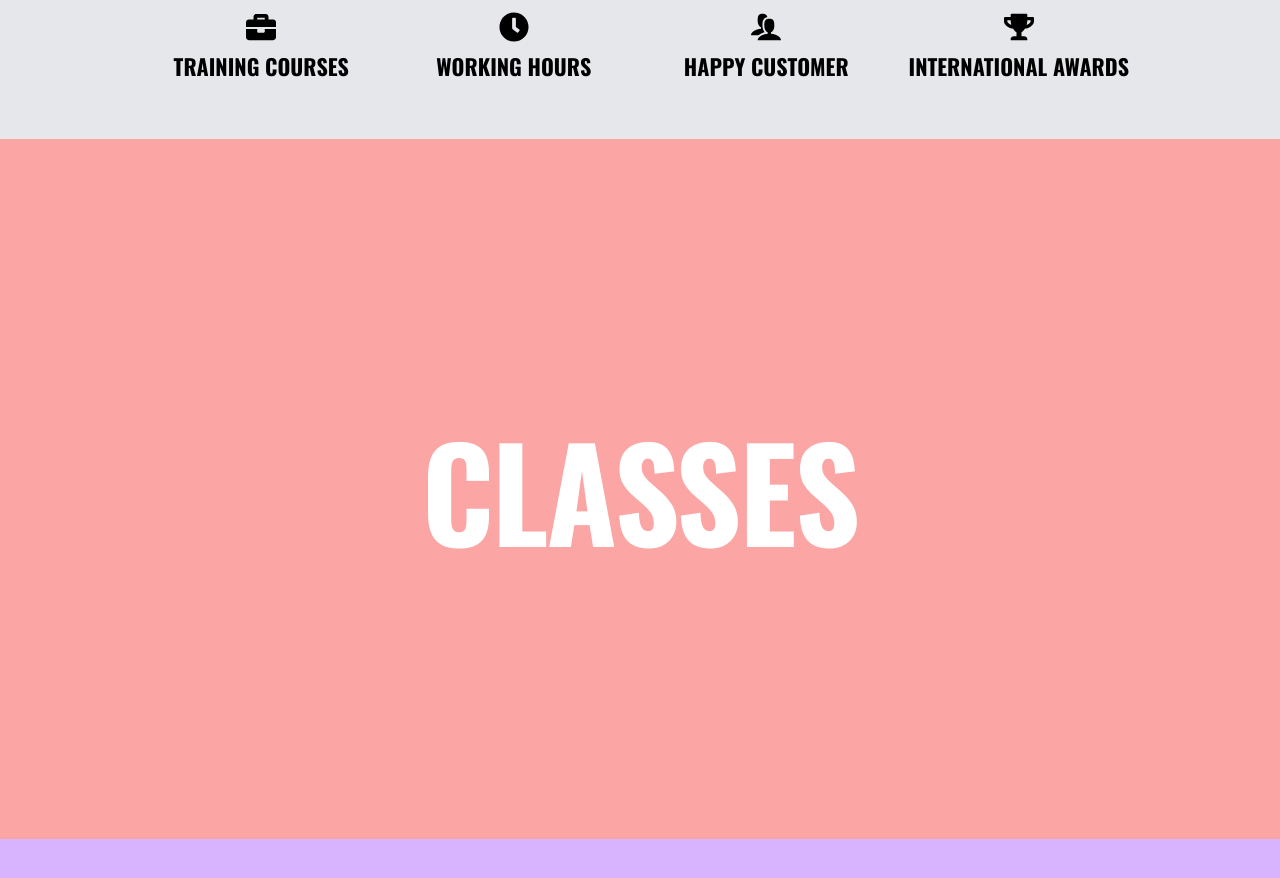
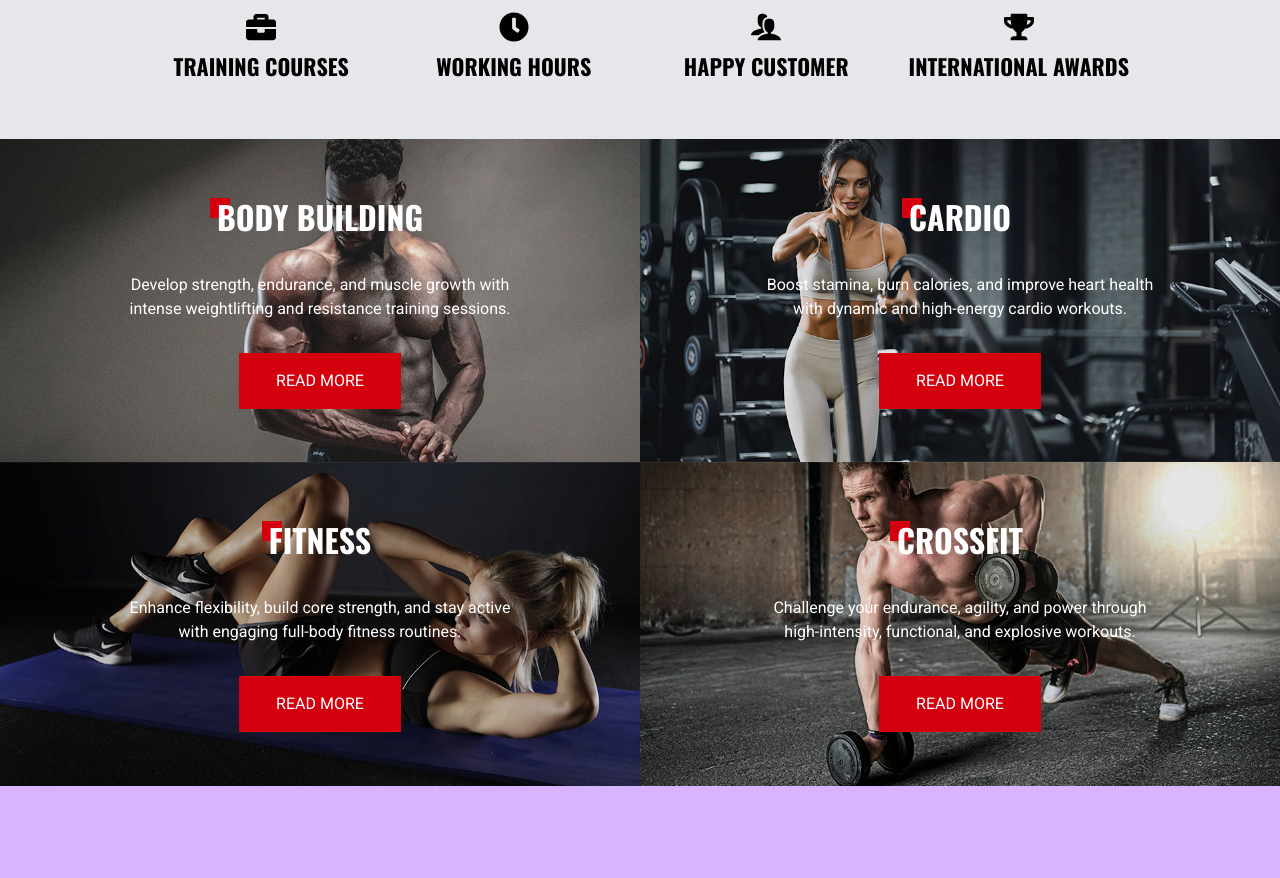
Before and after one commit to BogdanGrynjuk/webapp-fit-physique, a Next.js app: page / in a window 1280 px wide. Shown: the part 1760-2638 px from the top of the page. Built offline with nearby package versions, Linux system fonts and the light colour scheme.

Commit message:
Add Classes componet

```diff
--- a/src/app/components/ClassesSection/Classes.tsx
+++ b/src/app/components/ClassesSection/Classes.tsx
@@ -1,12 +1,101 @@
+'use client';
+
 import React from 'react';
+import Image from 'next/image';
+import { motion } from 'framer-motion';
+
+import CustomButton from '../UI/CustomButton';
+
+import { fadeIn } from '../../lib/variants';
+
+const classes = [
+  {
+    name: 'body building',
+    img: '/assets/img/classes/bodybuilding.jpg',
+    description:
+      'Develop strength, endurance, and muscle growth with intense weightlifting and resistance training sessions.',
+  },
+  {
+    name: 'cardio',
+    img: '/assets/img/classes/cardio.jpg',
+    description:
+      'Boost stamina, burn calories, and improve heart health with dynamic and high-energy cardio workouts.',
+  },
+  {
+    name: 'fitness',
+    img: '/assets/img/classes/fitness.jpg',
+    description:
+      'Enhance flexibility, build core strength, and stay active with engaging full-body fitness routines.',
+  },
+  {
+    name: 'crossfit',
+    img: '/assets/img/classes/crossfit.jpg',
+    description:
+      'Challenge your endurance, agility, and power through high-intensity, functional, and explosive workouts.',
+  },
+];
 
 const Classes = () => {
   return (
-    <section
-      className="h-[calc(100vh-100px)] bg-red-300 flex flex-col items-center justify-center"
-      id="classes"
-    >
-      <h2 className="h1">Classes</h2>
+    <section id="classes">
+      <h2 className="visually-hidden">Classes</h2>
+      <motion.ul
+        variants={fadeIn('up', 0.2)}
+        initial="hidden"
+        whileInView={'show'}
+        viewport={{ once: false, amount: 0.2 }}
+        className="grid grid-cols-1 lg:grid-cols-2"
+      >
+        {classes.map((item, index) => {
+          return (
+            <li
+              key={index}
+              className="relative w-full aspect-[960/485] flex flex-col items-center justify-center"
+            >
+              <Image
+                src={item.img}
+                alt={`image ${item.name}`}
+                fill
+                objectFit="cover"
+              />
+              <div className="absolute inset-0 bg-black/10 w-full h-full z-10" />
+              <div className="z-20 flex flex-col items-center justify-center gap-2 mobile:gap-4 lg:gap-8">
+                <motion.h3
+                  variants={fadeIn('up', 0.4)}
+                  initial="hidden"
+                  whileInView={'show'}
+                  viewport={{ once: false, amount: 0.2 }}
+                  className="relative h3 text-white after:content-[''] before:w-5 before:h-5 before:bg-accent before:absolute before:-z-10 before:top-[5px] before:-left-[7px]"
+                >
+                  {item.name}
+                </motion.h3>
+                <motion.p
+                  variants={fadeIn('up', 0.6)}
+                  initial="hidden"
+                  whileInView={'show'}
+                  viewport={{ once: false, amount: 0.2 }}
+                  className="font-roboto text-sm mobile:text-base text-center text-white max-w-[400px]"
+                >
+                  {item.description}
+                </motion.p>
+                <motion.div
+                  variants={fadeIn('up', 0.8)}
+                  initial="hidden"
+                  whileInView={'show'}
+                  viewport={{ once: false, amount: 0.2 }}
+                >
+                  <CustomButton
+                    text={'Read more'}
+                    containerStyles={
+                      'w-[146px] h-[40px] md:w-[162px] md:h-[56px]'
+                    }
+                  />
+                </motion.div>
+              </div>
+            </li>
+          );
+        })}
+      </motion.ul>
     </section>
   );
 };
```
Also changed, not shown: public/assets/img/classes/bodybuilding.jpg, tailwind.config.ts (line endings or trailing spaces).
